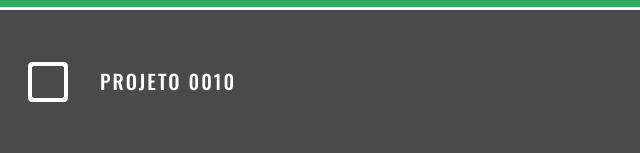
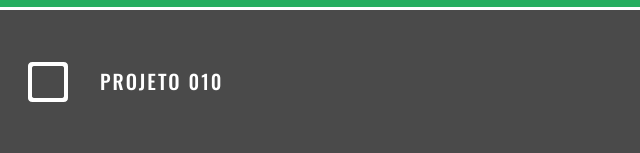
Before and after one commit to JonasGomesDeveloper/pm-projetos, a plain HTML site: page pm-proj004/index.html in a window 1280 px wide. Shown: the part 1304-1457 px from the top of the page, 0-640 px from the left. Drawn offline with nearby package versions, Linux system fonts and the light colour scheme.

Commit message:
removi um zero que estava a mais na raiz dos projetos

```diff
--- a/pm-proj004/index.html
+++ b/pm-proj004/index.html
@@ -37,7 +37,7 @@
          <a href="../pm-proj009/">projeto 009</a>
         </li>
         <li class="#">
-         <a href="../pm-proj0010/">projeto 0010</a>
+         <a href="../pm-proj010/">projeto 010</a>
         </li>
 
     </ul>
```
